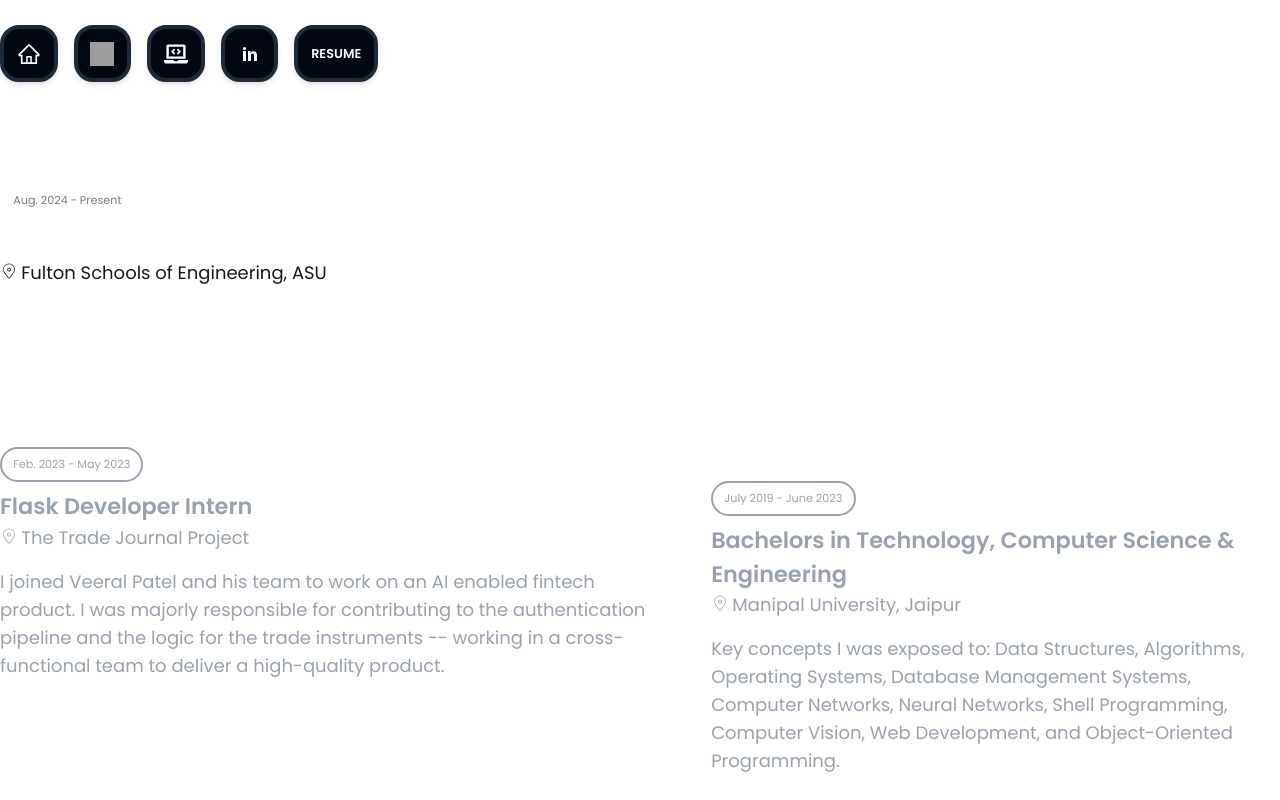
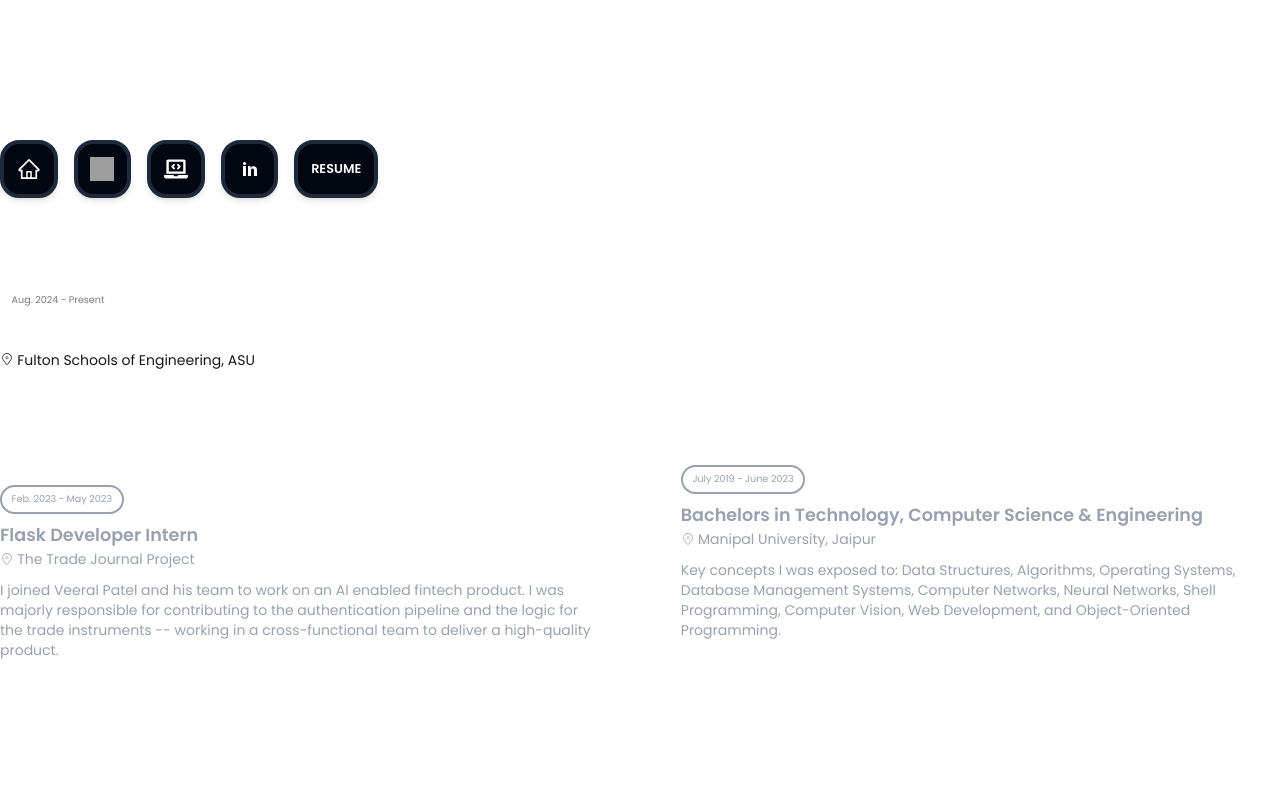
Before and after one commit to rkhatta1/rkhatta1, a Next.js app: page /rkhatta1/work in a window 1280 px wide. Built offline with nearby package versions, Linux system fonts and the light colour scheme; grey boxes are pictures that could not be loaded.

Commit message:
Fixed the spacing a bit in work page.

```diff
--- a/src/app/socials/page.jsx
+++ b/src/app/socials/page.jsx
@@ -89,7 +89,7 @@ const Socials = () => {
               </div>
           </div>
           <div
-            className="childContainer w-full flex flex-row space-x-[8rem]"
+            className="childContainer w-full flex flex-row flex-1 max-w-[50%] space-x-[5rem]"
             style={getAnimationStyle(0.2)}
           >
             <div className="title flex flex-col space-y-[1rem] items-start w-full">
@@ -170,8 +170,9 @@ const Socials = () => {
                 </div>
               </div>
             </div>
+            <div className='w-[0.1rem] rounded-full h-full flex shrink-0 bg-white opacity-10' style={getAnimationStyle(0.25)}></div>
             <div
-              className="aboutPara items-start flex flex-col p-0 m-0 space-y-[1rem]"
+              className="aboutPara items-start flex flex-col p-0 m-0 space-y-[1rem] flex-1 max-w-[50%]"
               style={getAnimationStyle(0.3)}
             >
               <div className="underline underline-offset-4 cursor-default">
--- a/src/app/work/page.jsx
+++ b/src/app/work/page.jsx
@@ -26,7 +26,7 @@ const Work = () => {
 
   return (
     <div className='parentContainer w-full m-0 p-0 overflow-hidden flex h-screen'>
-      <div className='interContainer max-w-[100rem] flex flex-col space-y-[2rem] mx-auto justify-center'>
+      <div className='interContainer max-w-[80rem] flex flex-col space-y-[2rem] mx-auto justify-center'>
       <div className="items-start flex flex-row w-full space-x-[1rem]">
             <div style={getAnimationStyle(0)}>
               <CardSmall
@@ -70,56 +70,57 @@ const Work = () => {
               />
               </div>
           </div>
-        <div className='siblingsContainer w-full flex flex-row justify-center space-x-[4rem] cursor-default'>
-          <div className='workContainer flex flex-col space-y-[2rem] items-start align-middle'>
-            <div className='text-3xl font-bold text-start text-white underline' style={getAnimationStyle(0.2)}>Work Experience</div>
+        <div className='siblingsContainer w-full flex flex-row justify-center space-x-[2.5rem] cursor-default'>
+          <div className='workContainer flex flex-col flex-1 max-w-[50%] space-y-[1.5rem] items-start align-middle'>
+            <div className='text-2xl font-bold text-start text-white underline' style={getAnimationStyle(0.2)}>Work Experience</div>
             <div className='workItem flex flex-col space-y-[0.5rem]' style={getAnimationStyle(0.25)}>
-              <div className='self-start px-[0.7rem] py-[0.45rem] flex items-center text-[0.7rem] border-white border-2 rounded-full transition animate-pulse' style={{ animationDuration: '4s' }}>
+              <div className='self-start px-[0.6rem] py-[0.35rem] flex items-center text-[0.6rem] border-white border-2 rounded-full transition animate-pulse' style={{ animationDuration: '4s' }}>
                 Aug. 2024 - Present
               </div>
               <div className='workContent flex flex-col text-start' style={getAnimationStyle(0.3)}>
-                <div className='workTitle text-[1.4rem] font-semibold text-white'>Multimedia Services Assistant, Part Time</div>
-                <div className='text-lg flex flex-row'><span className='font-semibold mt-[0.2rem]'><CiLocationOn /></span><span className='ml-[0.2rem]'>Fulton Schools of Engineering, ASU</span></div>
-                <div className='workDescription text-lg text-white mt-[1rem]'>
+                <div className='workTitle text-[1.1rem] font-semibold text-white'>Multimedia Services Assistant, Part Time</div>
+                <div className='text-sm flex flex-row'><span className='font-semibold mt-[0.15rem]'><CiLocationOn /></span><span className='ml-[0.2rem]'>Fulton Schools of Engineering, ASU</span></div>
+                <div className='workDescription text-sm text-white mt-[0.7rem]'>
                   I work at the Lecture Capture Studios @LTH as a student worker to assist faculty and staff with the recording and production of multimedia content. I also help with the maintenance of as well as troubleshooting the studio equipment and the multimedia content for online courses.
                 </div>
               </div>
             </div>
             <div className='workItemPrev text-gray-400 flex flex-col space-y-[0.5rem] group' style={getAnimationStyle(0.25)}>
-              <div className='self-start px-[0.7rem] py-[0.45rem] flex items-center text-[0.7rem] border-gray-400 border-2 rounded-full group-hover:border-white group-hover:text-white transition duration-300'>
+              <div className='self-start px-[0.6rem] py-[0.35rem] flex items-center text-[0.6rem] border-gray-400 border-2 rounded-full group-hover:border-white group-hover:text-white transition duration-300'>
                 Feb. 2023 - May 2023
               </div>
               <div className='workContent flex flex-col text-start group-hover:text-white' style={{...getAnimationStyle(0.3), transition: `${getAnimationStyle(0).transition}, color 0.3s ease`}}>
-                <div className='workTitle text-[1.4rem] font-semibold '>Flask Developer Intern</div>
-                <div className='text-lg flex flex-row'><span className='font-semibold mt-[0.2rem]'><CiLocationOn /></span><span className='ml-[0.2rem]'>The Trade Journal Project</span></div>
-                <div className='workDescription text-lg  mt-[1rem]'>
+                <div className='workTitle text-[1.1rem] font-semibold '>Flask Developer Intern</div>
+                <div className='text-sm flex flex-row'><span className='font-semibold mt-[0.2rem]'><CiLocationOn /></span><span className='ml-[0.2rem]'>The Trade Journal Project</span></div>
+                <div className='workDescription text-sm mt-[0.7rem]'>
                   I joined Veeral Patel and his team to work on an AI enabled fintech product. I was majorly responsible for contributing to the authentication pipeline and the logic for the trade instruments -- working in a cross-functional team to deliver a high-quality product.
                 </div>
               </div>
             </div>
           </div>
-          <div className='workContainer flex flex-col space-y-[2rem] items-start align-middle'>
-            <div className='text-3xl font-bold text-start text-white underline' style={getAnimationStyle(0.4)}>Education</div>
+          <div className='w-[0.1rem] rounded-full h-full flex shrink-0 bg-white opacity-10' style={getAnimationStyle(0.35)}></div>
+          <div className='workContainer flex flex-col flex-1 max-w-[50%] space-y-[1.5rem] items-start align-middle'>
+            <div className='text-2xl font-bold text-start text-white underline' style={getAnimationStyle(0.4)}>Education</div>
             <div className='workItem flex flex-col space-y-[0.5rem] text-white' style={getAnimationStyle(0.45)}>
-              <div className='self-start px-[0.7rem] py-[0.45rem] flex items-center text-[0.7rem] border-white border-2 rounded-full transition animate-pulse' style={{ animationDuration: '4s' }}>
+              <div className='self-start px-[0.6rem] py-[0.35rem] flex items-center text-[0.6rem] border-white border-2 rounded-full transition animate-pulse' style={{ animationDuration: '4s' }}>
                 Jan. 2024 - Dec. 2025 (Ongoing)
               </div>
               <div className='workContent flex flex-col text-start' style={getAnimationStyle(0.5)}>
-                <div className='workTitle text-[1.4rem] font-semibold'>Masters in Science, Computer Software Engineering</div>
-                <div className='text-lg flex flex-row'><span className='font-semibold mt-[0.2rem]'><CiLocationOn /></span><span className='ml-[0.2rem]'>Ira A. Fulton School of Engineering, Arizona State University</span></div>
-                <div className='workDescription text-lg mt-[1rem]'>
+                <div className='workTitle text-[1.1rem] font-semibold'>Masters in Science, Computer Software Engineering</div>
+                <div className='text-sm flex flex-row'><span className='font-semibold mt-[0.2rem]'><CiLocationOn /></span><span className='ml-[0.2rem]'>Ira A. Fulton School of Engineering, Arizona State University</span></div>
+                <div className='workDescription text-sm mt-[0.7rem]'>
                   Areas of interest: Advanced Data Structures, Software Design, Software Architecture, Continous Integration, Deployment, and Delivery, Workflow Automation, Big Data, Cloud Computing and Large Language Models.
                 </div>
               </div>
             </div>
             <div className='workItemPrev flex flex-col space-y-[0.5rem] text-gray-400 group' style={getAnimationStyle(0.45)}>
-              <div className='self-start px-[0.7rem] py-[0.45rem] flex items-center text-[0.7rem] border-gray-400 border-2 rounded-full group-hover:border-white group-hover:text-white transition duration-300'>
+              <div className='self-start px-[0.6rem] py-[0.35rem] flex items-center text-[0.6rem] border-gray-400 border-2 rounded-full group-hover:border-white group-hover:text-white transition duration-300'>
                 July 2019 - June 2023
               </div>
               <div className='workContent flex flex-col text-start group-hover:text-white' style={{...getAnimationStyle(0.5), transition: `${getAnimationStyle(0).transition}, color 0.3s ease`}}>
-                <div className='workTitle text-[1.4rem] font-semibold'>Bachelors in Technology, Computer Science & Engineering</div>
-                <div className='text-lg flex flex-row'><span className='font-semibold mt-[0.2rem]'><CiLocationOn /></span><span className='ml-[0.2rem]'>Manipal University, Jaipur</span></div>
-                <div className='workDescription text-lg mt-[1rem]'>
+                <div className='workTitle text-[1.1rem] font-semibold'>Bachelors in Technology, Computer Science & Engineering</div>
+                <div className='text-sm flex flex-row'><span className='font-semibold mt-[0.2rem]'><CiLocationOn /></span><span className='ml-[0.2rem]'>Manipal University, Jaipur</span></div>
+                <div className='workDescription text-sm mt-[0.7rem]'>
                   Key concepts I was exposed to: Data Structures, Algorithms, Operating Systems, Database Management Systems, Computer Networks, Neural Networks, Shell Programming, Computer Vision, Web Development, and Object-Oriented Programming.
                 </div>
               </div>
```
